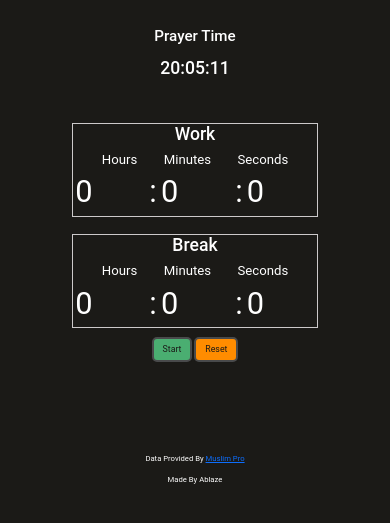
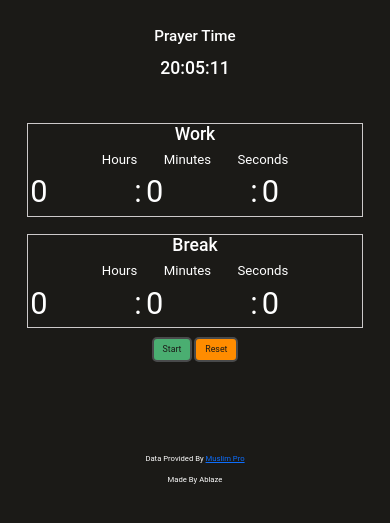
Before and after one commit to ablazeArt/prayer-todo, a Flask app: page / in a window 390 px wide. Shown: the part 64-587 px from the top of the page. Run offline with Flask 2, Linux system fonts and the light colour scheme; data that the repository does not hold is empty; some libraries are stand-ins or nearby versions.

Commit message:
Update styles.css

```diff
--- a/static/styles.css
+++ b/static/styles.css
@@ -271,9 +271,4 @@ tbody tr:nth-of-type(odd) {
     min-width: 100px;
   }
 
-  input[type=number] {
-    max-width: 70px;
-    min-width: 50px;
-  }
-
 }
```
